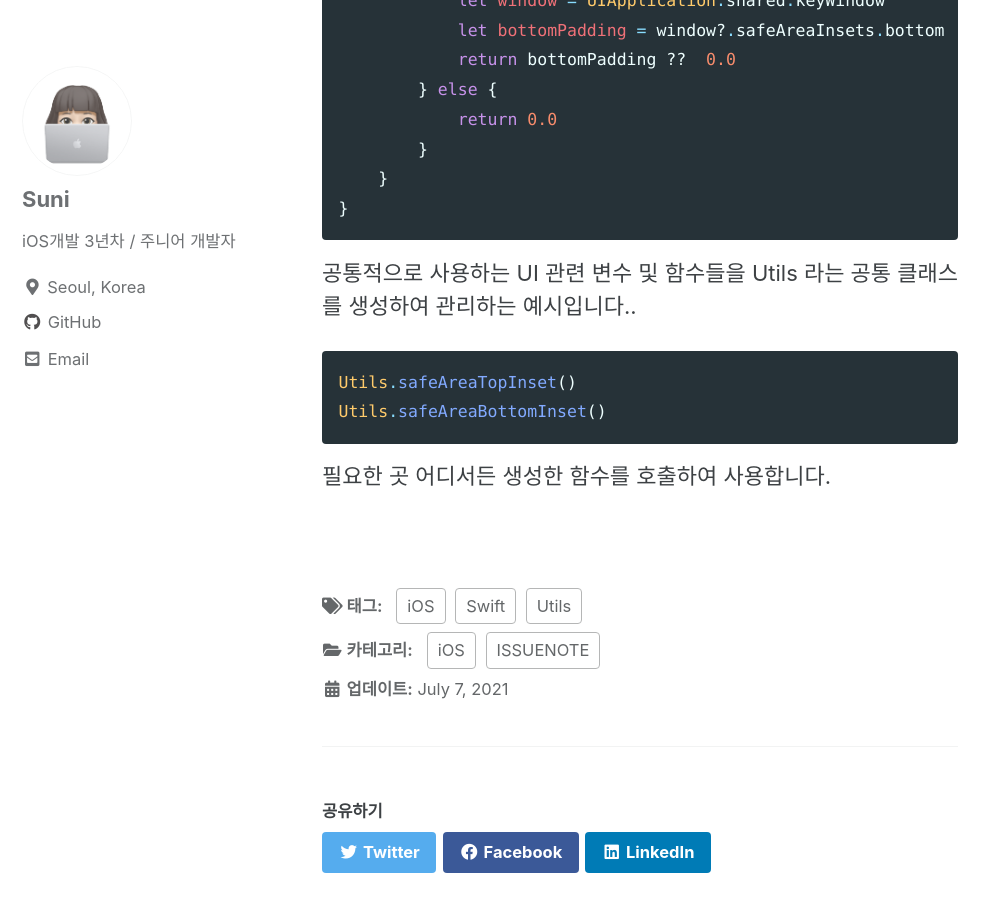
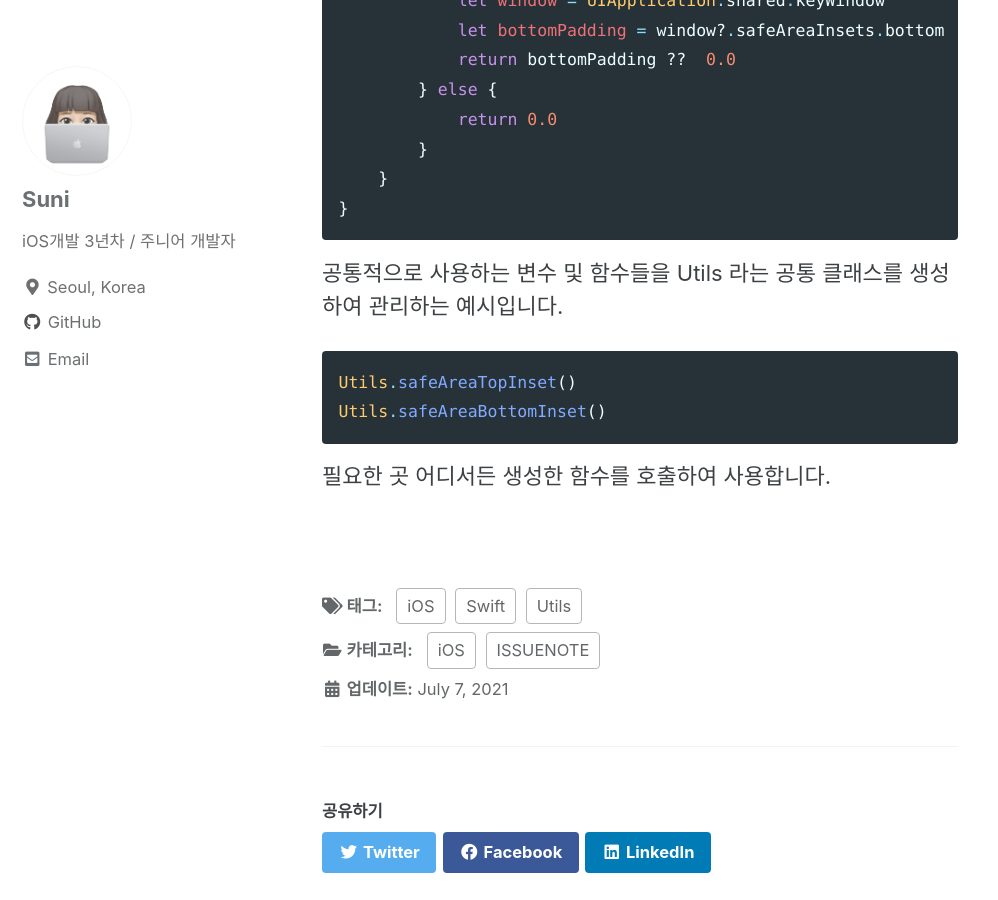
Before and after one commit to SuniDev/SuniDev.github.io, a Jekyll site: the page built from _posts/2021-07-07-safearea-inset.md, in a window 1280 px wide and 900 px high, scrolled down 2719 px. Shown: the whole window, without its empty margins (0-998 px from the left). Built offline with Jekyll 4.4.1, drawn with Linux system fonts in a browser that asks for light colours; cached includes are drawn as plain includes; comment, search, counter and statistics services are not loaded.

Commit message:
[Posting 수정] "[iOS/Swift] 현재 디바이스 SafeArea의 top/bottom 영역 값 구하기 "

````diff
--- a/_posts/2021-07-07-safearea-inset.md
+++ b/_posts/2021-07-07-safearea-inset.md
@@ -94,7 +94,7 @@ class Utils {
     }
 }
 ```
-공통적으로 사용하는 UI 관련 변수 및 함수들을 Utils 라는 공통 클래스를 생성하여 관리하는 예시입니다.. <br>
+공통적으로 사용하는 변수 및 함수들을 Utils 라는 공통 클래스를 생성하여 관리하는 예시입니다. <br>
 
 ```swift
 Utils.safeAreaTopInset()
````
